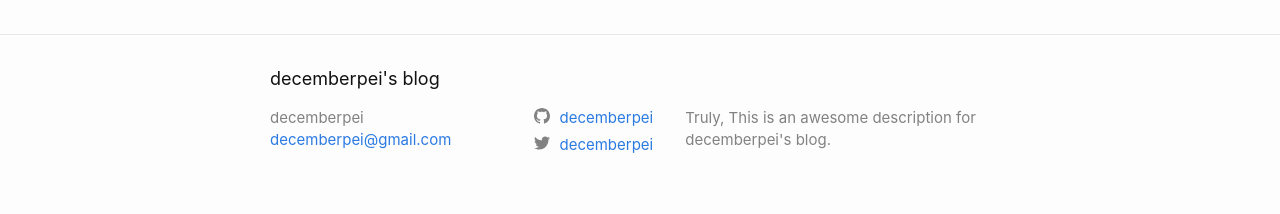
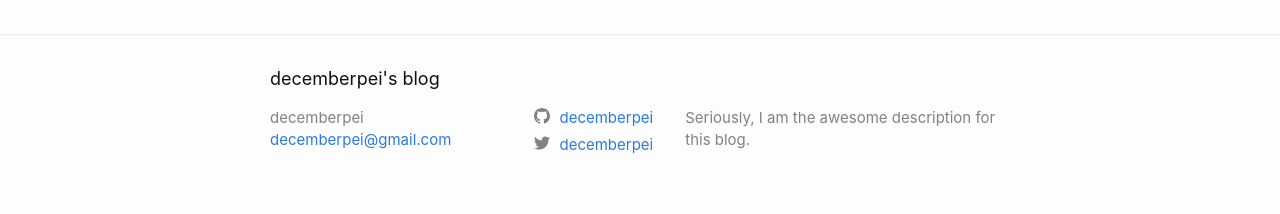
Before and after one commit to decemberpei/decemberpei.github.io, a Jekyll site: the page built from index.md, in a window 1280 px wide. Shown: the part 1338-1552 px from the top of the page. Built offline with Jekyll 4.4.1, drawn with Linux system fonts in a browser that asks for light colours.

Commit message:
Update _config.yml

```diff
--- a/_config.yml
+++ b/_config.yml
@@ -2,7 +2,7 @@ title: decemberpei's blog
 author: decemberpei
 email: decemberpei@gmail.com
 description: > # this means to ignore newlines until "twitter_username:"
-  Truly, This is an awesome description for decemberpei's blog.
+  Seriously, I am the awesome description for this blog.
 
 # social links
 twitter_username: decemberpei
```
